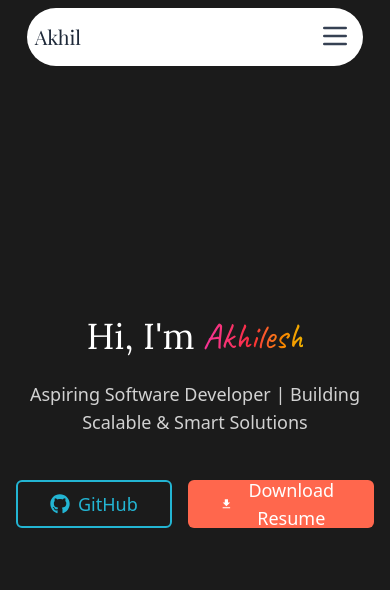
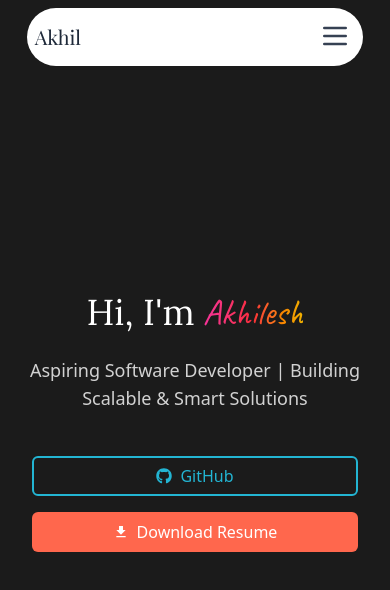
Before and after one commit to silky-x0/Portfolio, a React (Vite) app: page / in a window 390 px wide. Shown: the top 590 px of the page. Built offline with nearby package versions, Linux system fonts and the light colour scheme; a web font is replaced by a local one.

Commit message:
fixed responsiveness

```diff
--- a/src/Components/Hero.tsx
+++ b/src/Components/Hero.tsx
@@ -76,15 +76,15 @@ function Hero() {
 
         <motion.div
           variants={buttonVariants}
-          className="mt-8 flex justify-center gap-4"
+          className="mt-8 flex flex-col sm:flex-row justify-center gap-4 px-4"
         >
           <Button
             variant="outline"
             size="lg"
             onClick={() => window.open("https://github.com/silky-x0", "_blank")}
-            className="flex items-center gap-2"
+            className="flex items-center justify-center gap-2 w-full sm:w-auto text-base sm:text-lg"
           >
-            <FaGithub className="w-5 h-5" />
+            <FaGithub className="w-4 h-4 sm:w-5 sm:h-5" />
             GitHub
           </Button>
           <Button
@@ -93,9 +93,9 @@ function Hero() {
             onClick={() => {
               console.log("Downloading resume...")
             }}
-            className="flex items-center gap-2"
+            className="flex items-center justify-center gap-2 w-full sm:w-auto text-base sm:text-lg"
           >
-            <MdDownload className="w-5 h-5" />
+            <MdDownload className="w-4 h-4 sm:w-5 sm:h-5" />
             Download Resume
           </Button>
         </motion.div>
--- a/src/Components/ui/button.tsx
+++ b/src/Components/ui/button.tsx
@@ -13,9 +13,10 @@ const buttonVariants = cva(
         secondary: "bg-[#776bc0]/80 text-white hover:bg-[#776bc0] backdrop-blur-sm",
       },
       size: {
-        default: "h-11 px-6",
-        sm: "h-9 px-4",
-        lg: "h-12 px-8 text-lg",
+        default: "h-10 px-4",
+        sm: "h-8 px-3 text-sm",
+        lg: "h-10 sm:h-12 px-4 sm:px-8",
+        icon: "h-10 w-10",
       },
     },
     defaultVariants: {
```
